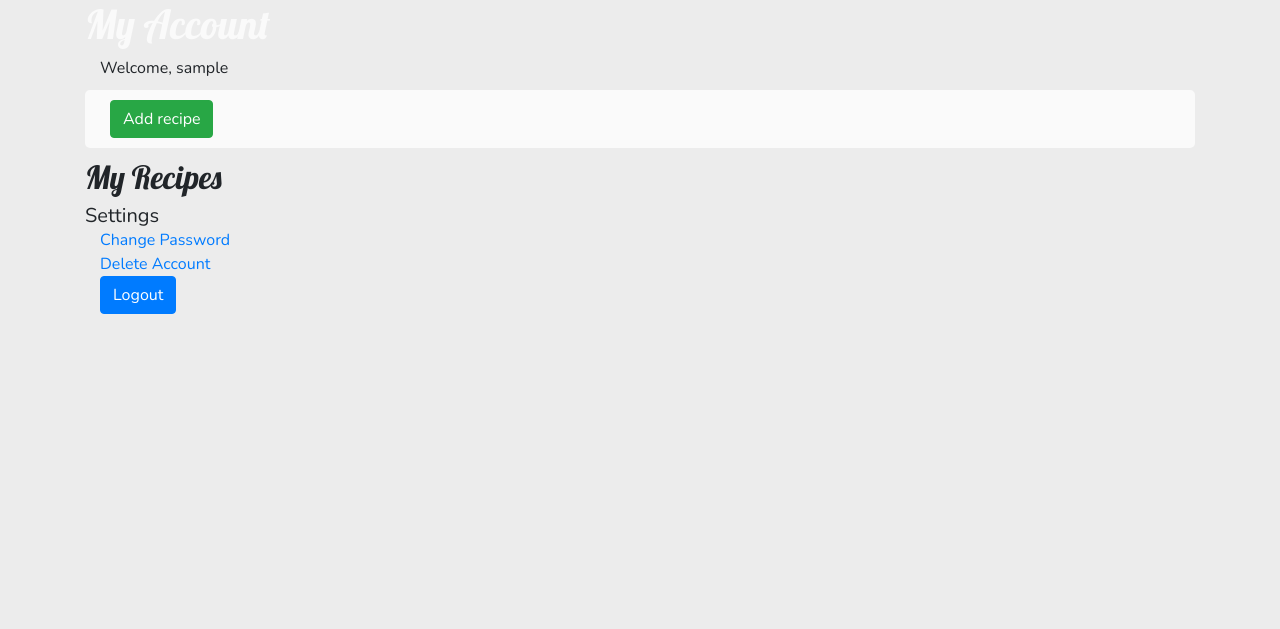
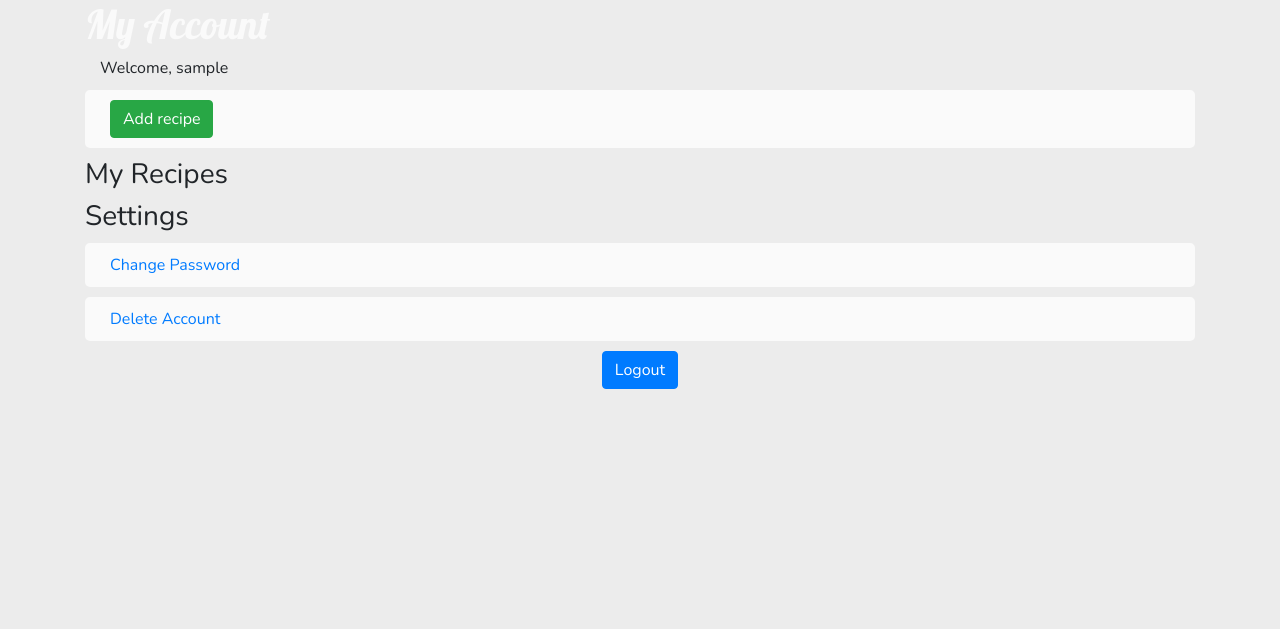
Before and after one commit to stiofanEimeid/the-online-cookbook, a Flask app: page /account in a window 1280 px wide. Shown: the part 60-689 px from the top of the page. Run offline with Flask 2, Linux system fonts and the light colour scheme; the visitor is signed in with stand-in values (Sample User, id 1); data that the repository does not hold is empty; some libraries are stand-ins or nearby versions.

Commit message:
styles added to settings section of account page

```diff
--- a/templates/account.html
+++ b/templates/account.html
@@ -13,7 +13,7 @@
                 </div>
         </div>
 
-        <h2>My Recipes</h2>
+        <h3>My Recipes</h3>
         {% for recipe in recipes %}
         <div class="row recipe-row">
             <div class="col">
@@ -32,17 +32,17 @@
 
 
 
-    <h5>Settings</h5>
-                         <div class="row">
+        <h3>Settings</h3>
+                         <div class="row recipe-row">
                             <div class="col"><a href="#">Change Password</a></div>
                         </div>
-                        <div class="row">
+                        <div class="row recipe-row">
                             <div class="col"><a href="#">Delete Account</a></div>
                         </div>
 
 
     <div class="row">
-        <div class="col">
+        <div class="col text-center">
             <a href="{{ url_for('logout') }}"><button type="button" class="btn btn-primary">Logout</button></a>
         </div>
     </div>
```
Also changed, not shown: .c9/metadata/environment/templates/account.html (+1 -1 lines), 2 other files.
